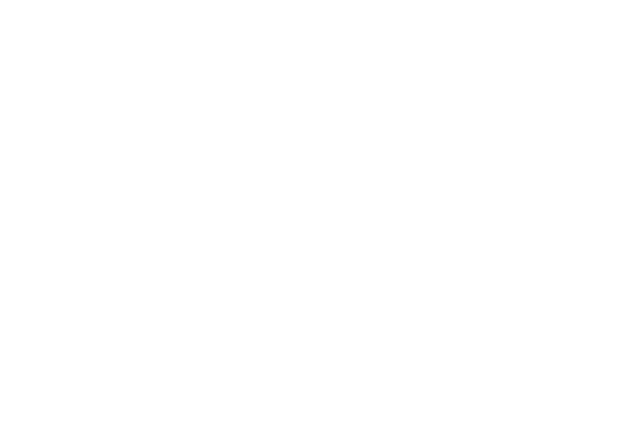
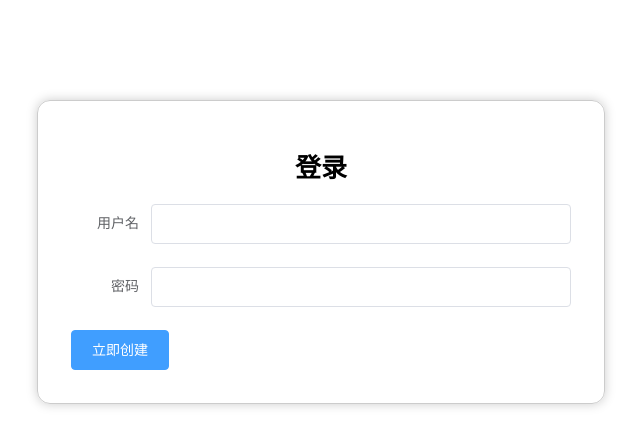
Before and after one commit to lcz9521lcz/go-buy, a Vue app: page /#/login in a window 1280 px wide. Shown: the top 446 px of the page, without its empty margins (319-959 px from the left). Built offline with nearby package versions, Linux system fonts and the light colour scheme.

Commit message:
登录界面结构搭建完成

```diff
--- a/package.json
+++ b/package.json
@@ -10,6 +10,7 @@
     "build": "node build/build.js"
   },
   "dependencies": {
+    "axios": "^0.18.0",
     "element-ui": "^2.4.11",
     "vue": "^2.5.2",
     "vue-router": "^3.0.1",
--- a/src/App.vue
+++ b/src/App.vue
@@ -1,13 +1,12 @@
 <template>
   <div id="app" class="app-container">
+    <router-view></router-view>
   </div>
 </template>
 
 <script>
-export default {
-}
+export default {};
 </script>
 
 <style lang="less" scoped>
-
 </style>
--- /dev/null
+++ b/src/pages/login/index.vue
@@ -0,0 +1,46 @@
+<template>
+  <div class="login-container">
+    <h1 class="title">登录</h1>
+    <el-form :label-position="labelPosition" label-width="80px">
+      <el-form-item label="用户名">
+        <el-input v-model="username"></el-input>
+      </el-form-item>
+      <el-form-item label="密码">
+        <el-input type="password" v-model="password"></el-input>
+      </el-form-item>
+      <el-button type="primary" center="true" @click="login">立即创建</el-button>
+    </el-form>
+  </div>
+</template>
+
+<script>
+export default {
+  data() {
+    return {
+      labelPosition: "right",
+      username: "",
+      password: ""
+    };
+  },
+  methods: {
+    login() {}
+  }
+};
+</script>
+
+<style lang="less">
+.login-container {
+  width: 500px;
+  margin: 100px auto;
+  border: 1px solid #ccc;
+  border-radius: 13px;
+  box-shadow: 0 0 11px #ccc;
+  padding: 33px;
+  .title {
+    text-align: center;
+    margin: 22px 0;
+    font-size: 26px;
+    font-weight: 700;
+  }
+}
+</style>
--- a/src/router/index.js
+++ b/src/router/index.js
@@ -1,9 +1,15 @@
 import Vue from 'vue'
 import Router from 'vue-router'
+import loginComponent from '../pages/login'
 
 Vue.use(Router)
 
 export default new Router({
-  routes: [
-  ]
+  routes: [{
+    path: '/',
+    redirect: '/login'
+  }, {
+    path: '/login',
+    component: loginComponent
+  }]
 })
--- /dev/null
+++ b/src/styles/common.css
@@ -0,0 +1,135 @@
+/* http://meyerweb.com/eric/tools/css/reset/
+   v2.0 | 20110126
+   License: none (public domain)
+*/
+
+html,
+body,
+div,
+span,
+applet,
+object,
+iframe,
+h1,
+h2,
+h3,
+h4,
+h5,
+h6,
+p,
+blockquote,
+pre,
+a,
+abbr,
+acronym,
+address,
+big,
+cite,
+code,
+del,
+dfn,
+em,
+img,
+ins,
+kbd,
+q,
+s,
+samp,
+small,
+strike,
+strong,
+sub,
+sup,
+tt,
+var,
+b,
+u,
+i,
+center,
+dl,
+dt,
+dd,
+ol,
+ul,
+li,
+fieldset,
+form,
+label,
+legend,
+table,
+caption,
+tbody,
+tfoot,
+thead,
+tr,
+th,
+td,
+article,
+aside,
+canvas,
+details,
+embed,
+figure,
+figcaption,
+footer,
+header,
+hgroup,
+menu,
+nav,
+output,
+ruby,
+section,
+summary,
+time,
+mark,
+audio,
+video {
+  margin: 0;
+  padding: 0;
+  border: 0;
+  font-size: 100%;
+  font: inherit;
+  vertical-align: baseline;
+}
+
+/* HTML5 display-role reset for older browsers */
+article,
+aside,
+details,
+figcaption,
+figure,
+footer,
+header,
+hgroup,
+menu,
+nav,
+section {
+  display: block;
+}
+
+body {
+  line-height: 1;
+}
+
+ol,
+ul {
+  list-style: none;
+}
+
+blockquote,
+q {
+  quotes: none;
+}
+
+blockquote:before,
+blockquote:after,
+q:before,
+q:after {
+  content: '';
+  content: none;
+}
+
+table {
+  border-collapse: collapse;
+  border-spacing: 0;
+}
```
Also changed, not shown: src/main.js (+13 -0 lines), 1 other file (tests, documents, lock files or other folders).
